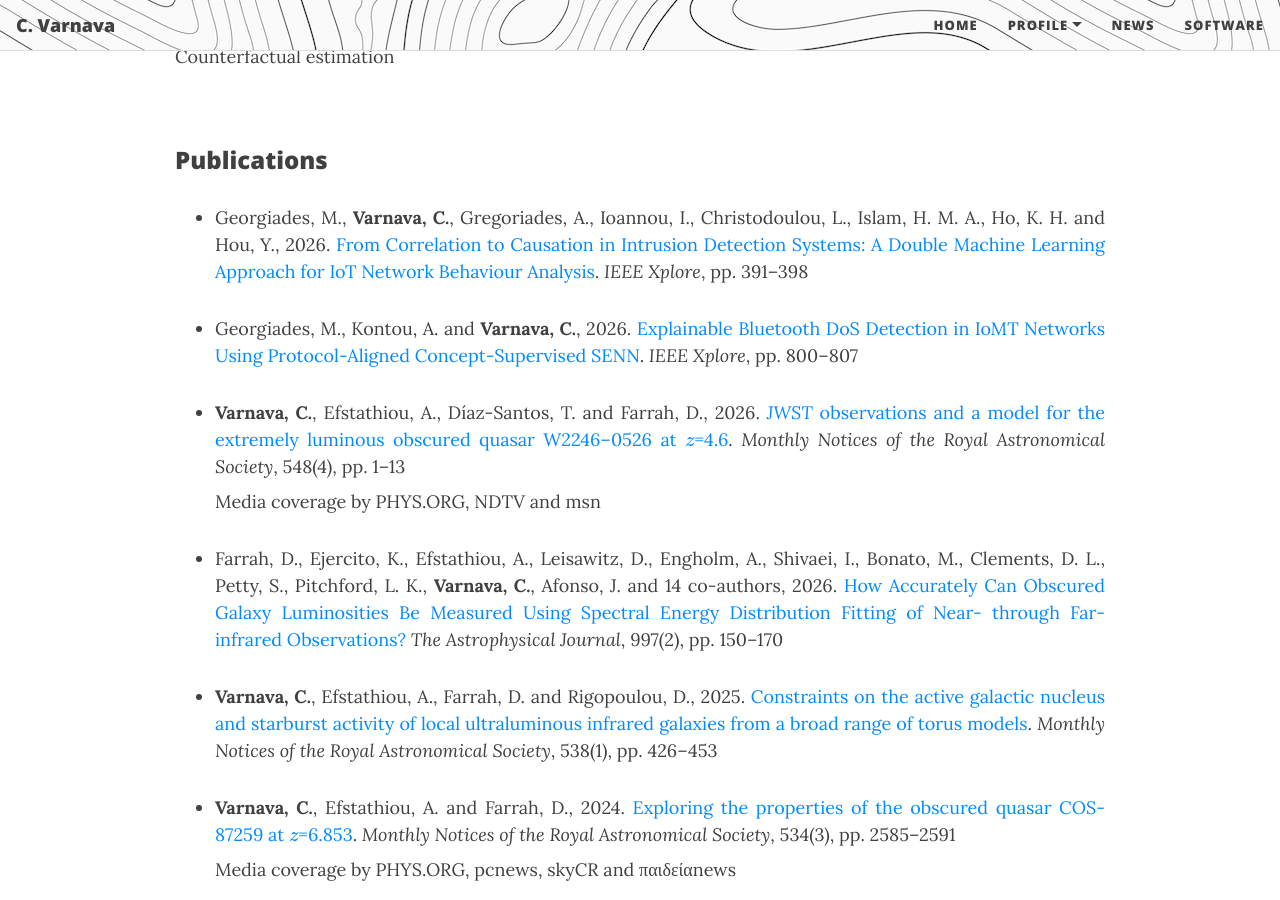
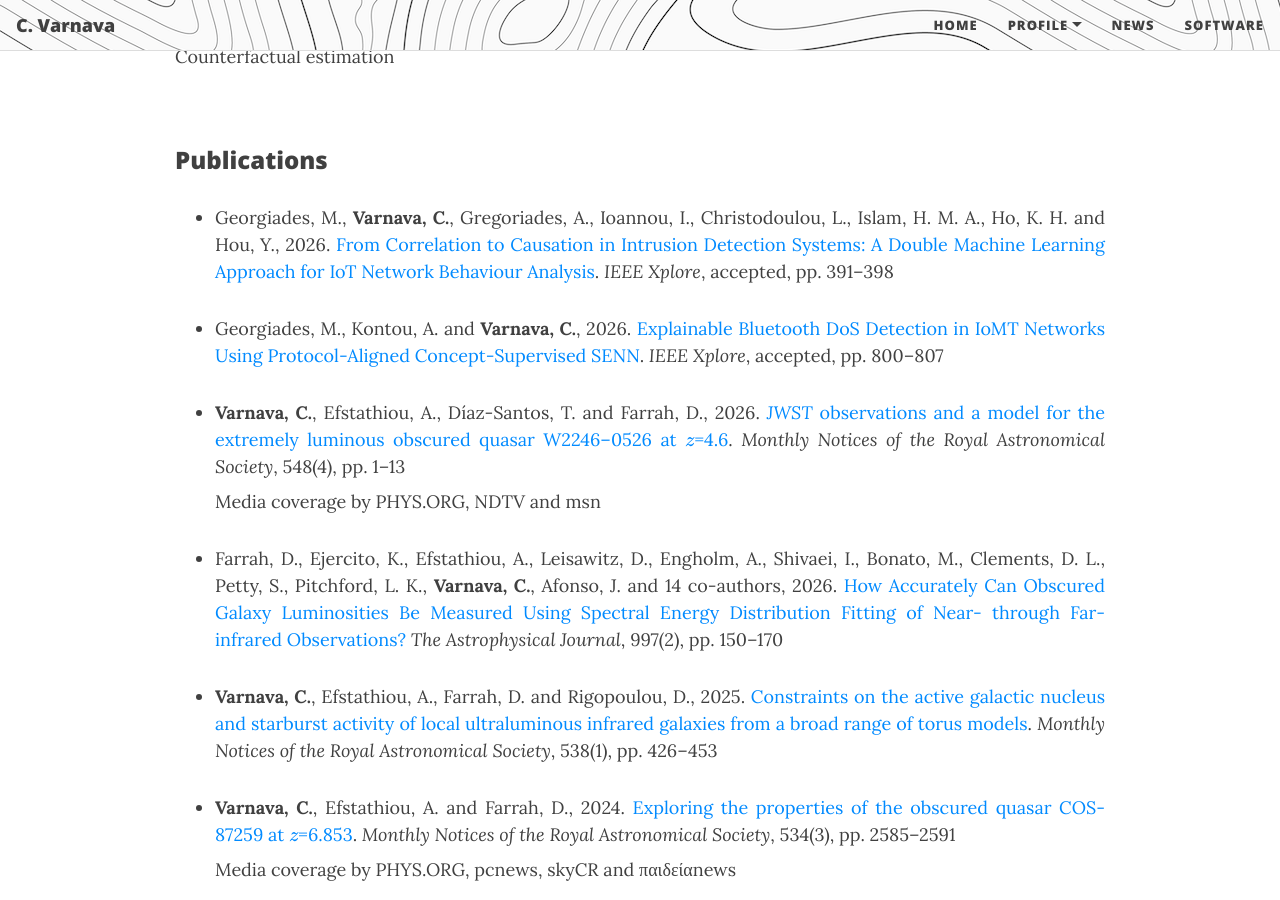
Before and after one commit to ch-var/ch-var.github.io, a Jekyll site: the page built from CV.html, in a window 1280 px wide and 900 px high, scrolled down 3261 px. Built offline with Jekyll 4.4.1, drawn with Linux system fonts in a browser that asks for light colours; formulas are drawn with MathJax 3.

Commit message:
Update CV.html

```diff
--- a/CV.html
+++ b/CV.html
@@ -99,9 +99,9 @@
 <br>
 <p style="font-family: var(--header-font); font-weight: 800; line-height: 1.1; font-size: 1.5rem; margin-top: 1.25rem;">Publications</p>
 <ul>
-<li class="responsive-margin">Georgiades, M., <b>Varnava, C.</b>, Gregoriades, A., Ioannou, I., Christodoulou, L., Islam, H. M. A., Ho, K. H. and Hou, Y., 2026. <a href="https://doi.org/10.1109/DCOSS-IoT69657.2026.00071">From Correlation to Causation in Intrusion Detection Systems: A Double Machine Learning Approach for IoT Network Behaviour Analysis</a>. <i>IEEE Xplore</i>, pp. 391–398</li>
+<li class="responsive-margin">Georgiades, M., <b>Varnava, C.</b>, Gregoriades, A., Ioannou, I., Christodoulou, L., Islam, H. M. A., Ho, K. H. and Hou, Y., 2026. <a href="https://doi.org/10.1109/DCOSS-IoT69657.2026.00071">From Correlation to Causation in Intrusion Detection Systems: A Double Machine Learning Approach for IoT Network Behaviour Analysis</a>. <i>IEEE Xplore</i>, accepted, pp. 391–398</li>
 <p></p>
-<li class="responsive-margin">Georgiades, M., Kontou, A. and <b>Varnava, C.</b>, 2026. <a href="https://doi.org/10.1109/DCOSS-IoT69657.2026.00123">Explainable Bluetooth DoS Detection in IoMT Networks Using Protocol-Aligned Concept-Supervised SENN</a>. <i>IEEE Xplore</i>, pp. 800–807</li>
+<li class="responsive-margin">Georgiades, M., Kontou, A. and <b>Varnava, C.</b>, 2026. <a href="https://doi.org/10.1109/DCOSS-IoT69657.2026.00123">Explainable Bluetooth DoS Detection in IoMT Networks Using Protocol-Aligned Concept-Supervised SENN</a>. <i>IEEE Xplore</i>, accepted, pp. 800–807</li>
 <p></p>
 <li class="responsive-margin" style="margin-bottom: 8px;"><b>Varnava, C.</b>, Efstathiou, A., Díaz-Santos, T. and Farrah, D., 2026. <a href="https://doi.org/10.1093/mnras/stag795"><i>JWST</i> observations and a model for the extremely luminous obscured quasar W2246–0526 at \(z\)=4.6</a>. <i>Monthly Notices of the Royal Astronomical Society</i>, 548(4), pp. 1–13</li>
 <p align='justify' class="responsive-margin" style="margin-top: 0px;">Media coverage by PHYS.ORG, NDTV and msn</p>
```
